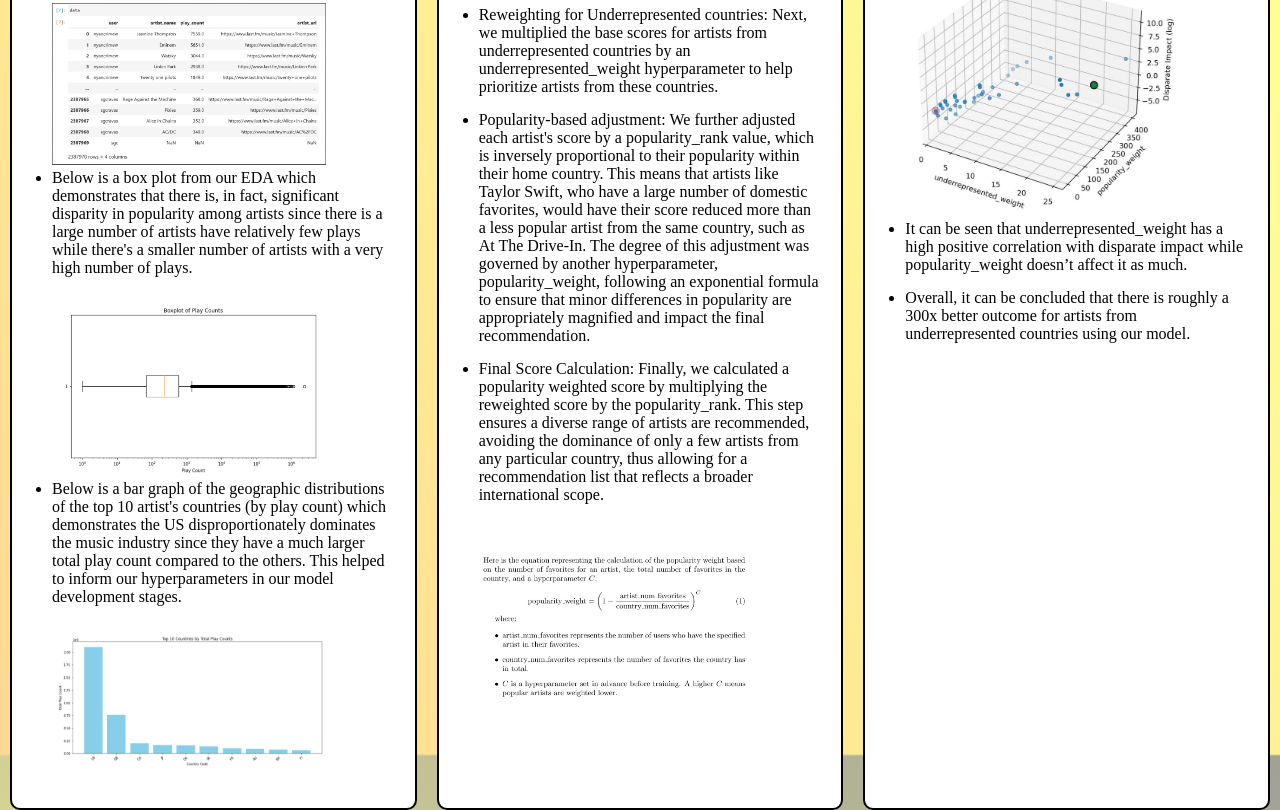
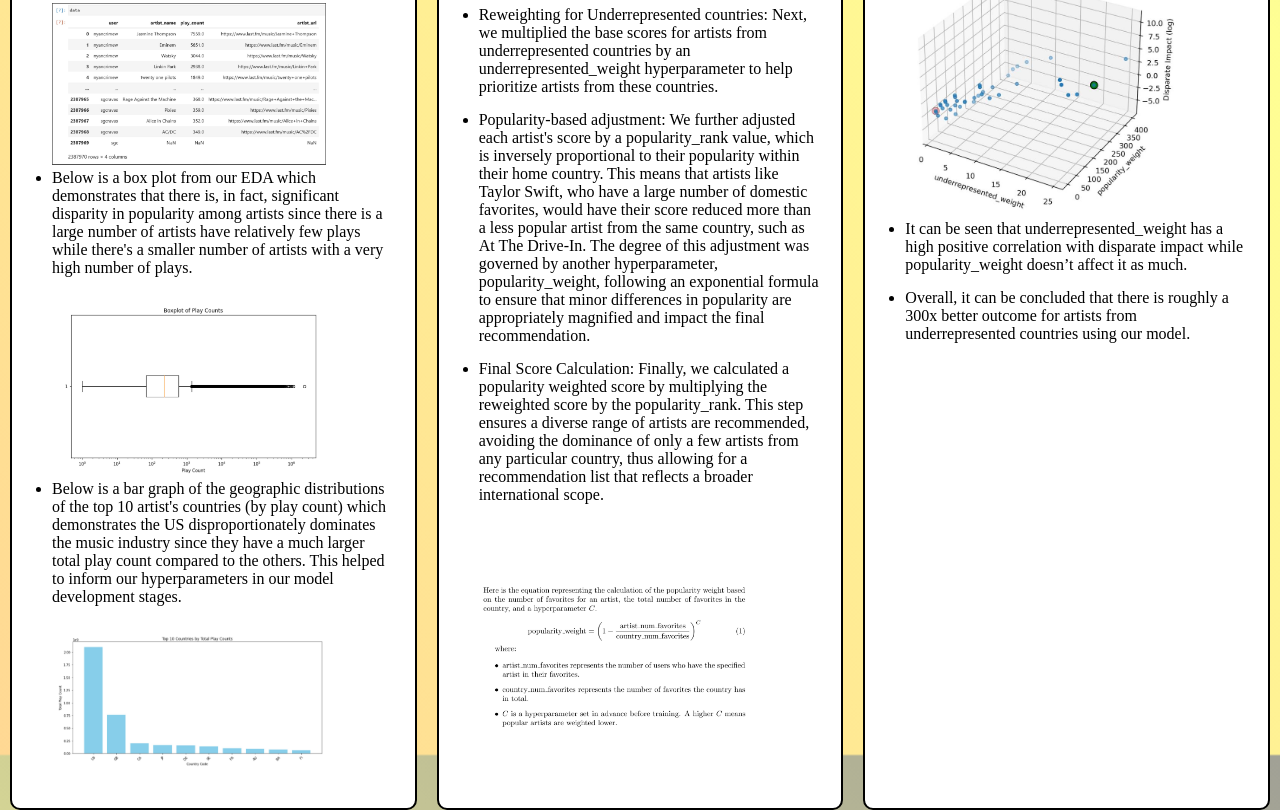
Before and after one commit to ssutharucsd/GlobalMusicRecommendations, a plain HTML site: page how-we-work.html in a window 1280 px wide. Shown: the part 1245-2055 px from the top of the page. Drawn offline with Linux system fonts and the light colour scheme.

Commit message:
Update how-we-work.html

```diff
--- a/how-we-work.html
+++ b/how-we-work.html
@@ -48,7 +48,7 @@
                 <li> Reweighting for Underrepresented countries: Next, we multiplied the base scores for artists from underrepresented countries by an underrepresented_weight hyperparameter to help prioritize artists from these countries.</li>
                 <li> Popularity-based adjustment: We further adjusted each artist's score by a popularity_rank value, which is inversely proportional to their popularity within their home country. This means that artists like Taylor Swift, who have a large number of domestic favorites, would have their score reduced more than a less popular artist from the same country, such as At The Drive-In. The degree of this adjustment was governed by another hyperparameter, popularity_weight, following an exponential formula to ensure that minor differences in popularity are appropriately magnified and impact the final recommendation.</li>
                 <li> Final Score Calculation: Finally, we calculated a popularity weighted score by multiplying the reweighted score by the popularity_rank. This step ensures a diverse range of artists are recommended, avoiding the dominance of only a few artists from any particular country, thus allowing for a recommendation list that reflects a broader international scope.</li>
-                <img src="formula_pic.jpg" alt="formula pic" style="display: block; margin-top: 50px;">
+                <img src="formula_pic.jpg" alt="formula pic" style="display: block; margin-top: 80px;">
             </ul>
 
         </div>
```
